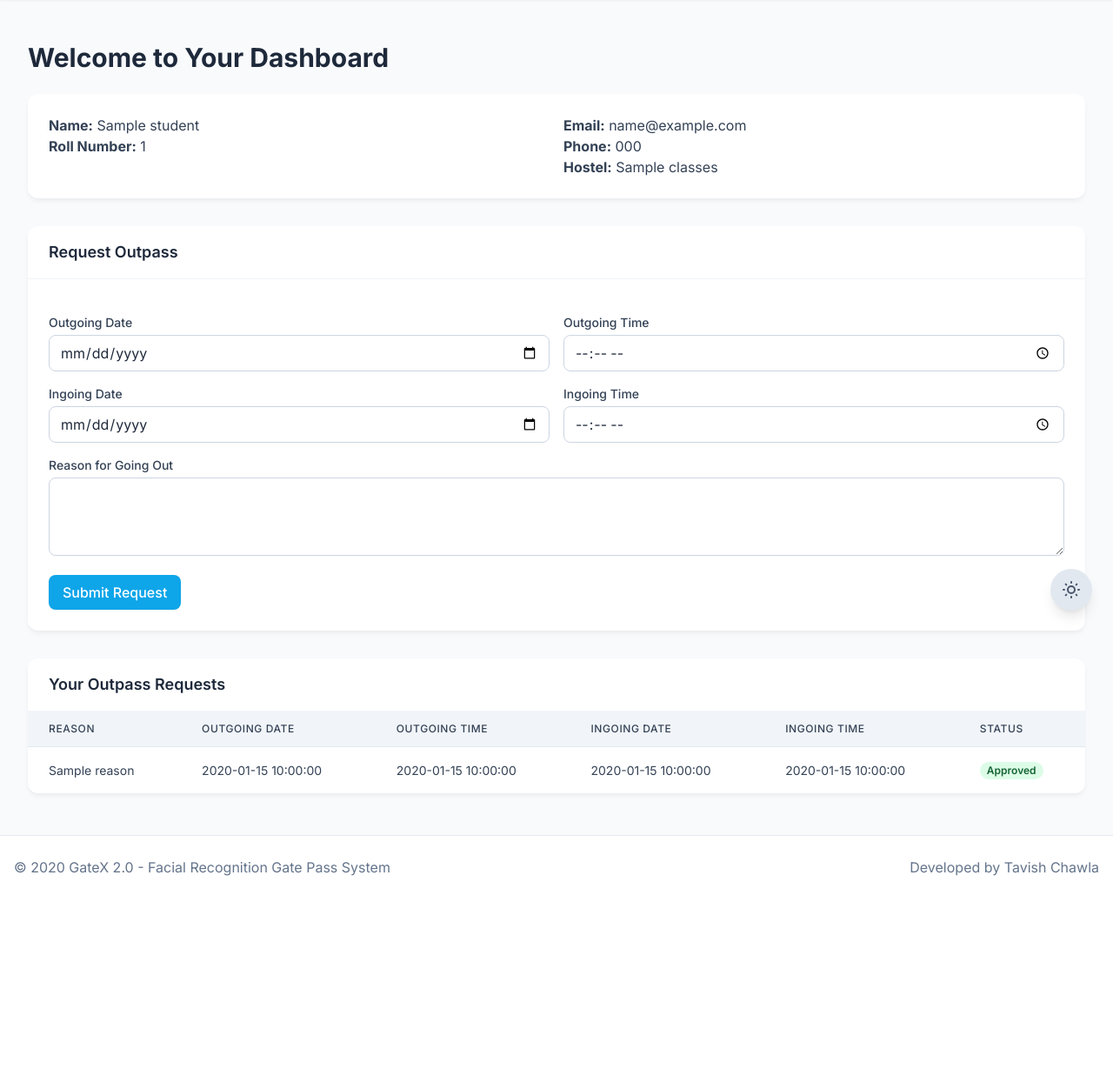
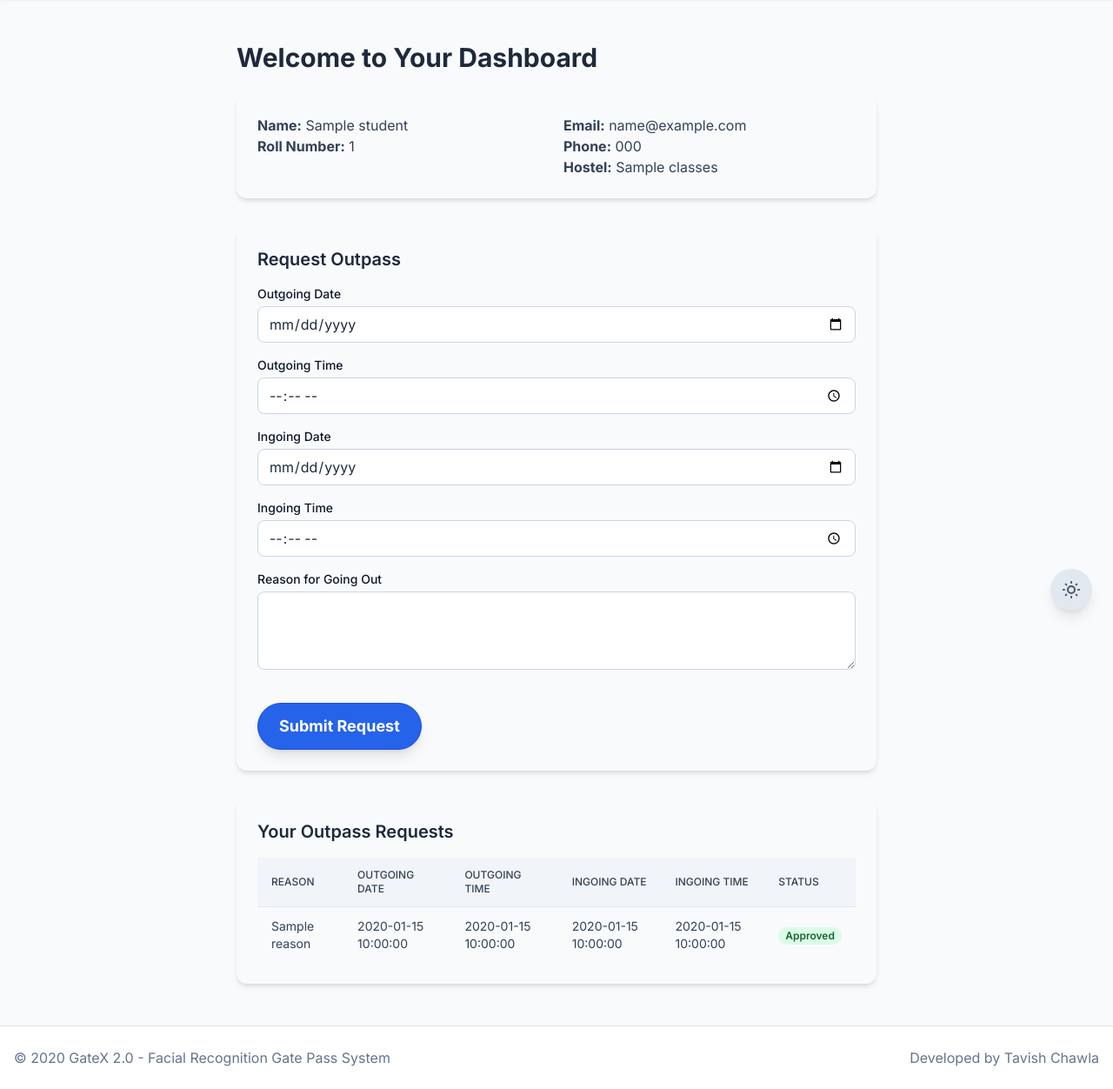
Before and after one commit to tchawla827/GateX_2.0, a Flask app: template template/student_dashboard.html in a window 1280 px wide. Shown: the part 74-1326 px from the top of the page at 87% size. Before the commit the page ends 1081 px from the top, so only its background shows below. Run offline with Flask 3, Linux system fonts and the light colour scheme; the template is opened without the code that fills it: most values are stand-ins (such as "Sample title", 1, 10 or a date in 2020); parts of the project's set-up code (start-up, migrations or seed data) failed here and were passed over.

Commit message:
updated student_dashboard

```diff
--- a/template/student_dashboard.html
+++ b/template/student_dashboard.html
@@ -3,94 +3,89 @@
 {% block title %}Student Dashboard{% endblock %}
 
 {% block content %}
-<div class="container mx-auto px-4 py-8 flex-grow">
+<div class="max-w-3xl mx-auto px-4 py-8 flex-grow">
     <h1 class="text-3xl font-bold text-surface-800 dark:text-surface-100 mb-6">Welcome to Your Dashboard</h1>
 
     <!-- Student Information -->
-    <div class="card mb-8">
-        <div class="card-body grid grid-cols-1 md:grid-cols-2 gap-4">
+    <div class="bg-surface-50 dark:bg-surface-800 shadow-md rounded-xl p-6 mb-8">
+        <div class="grid grid-cols-1 md:grid-cols-2 gap-4 text-surface-700 dark:text-surface-300">
             <div>
-                <p class="text-surface-700 dark:text-surface-300"><strong>Name:</strong> {{ student.name }}</p>
-                <p class="text-surface-700 dark:text-surface-300"><strong>Roll Number:</strong> {{ student.rollNumber }}</p>
+                <p><strong>Name:</strong> {{ student.name }}</p>
+                <p><strong>Roll Number:</strong> {{ student.rollNumber }}</p>
             </div>
             <div>
-                <p class="text-surface-700 dark:text-surface-300"><strong>Email:</strong> {{ student.email }}</p>
-                <p class="text-surface-700 dark:text-surface-300"><strong>Phone:</strong> {{ student.phone }}</p>
-                <p class="text-surface-700 dark:text-surface-300"><strong>Hostel:</strong> {{ student.classes }}</p>
+                <p><strong>Email:</strong> {{ student.email }}</p>
+                <p><strong>Phone:</strong> {{ student.phone }}</p>
+                <p><strong>Hostel:</strong> {{ student.classes }}</p>
             </div>
         </div>
     </div>
 
     <!-- Outpass Request Form -->
-    <div class="card mb-8">
-        <div class="card-header">Request Outpass</div>
-        <div class="card-body">
+    <div class="bg-surface-50 dark:bg-surface-800 shadow-md rounded-xl p-6 mb-8">
+        <h2 class="text-xl font-semibold mb-4 text-surface-800 dark:text-surface-100">Request Outpass</h2>
         <form action="{{ url_for('submit_outpass_request') }}" method="POST" class="space-y-4">
             <input type="hidden" name="name" value="{{ student.name }}">
             <input type="hidden" name="rollNumber" value="{{ student.rollNumber }}">
 
-                <div class="grid grid-cols-1 md:grid-cols-2 gap-4">
             <div>
-                        <label class="form-label">Outgoing Date</label>
-                        <input type="date" name="outgoing_date" required class="form-input">
-                    </div>
-                    <div>
-                        <label class="form-label">Outgoing Time</label>
-                        <input type="time" name="outgoing_time" required class="form-input">
-                    </div>
+                <label class="block text-sm font-medium mb-1">Outgoing Date</label>
+                <input type="date" name="outgoing_date" required class="form-input w-full">
             </div>
 
-                <div class="grid grid-cols-1 md:grid-cols-2 gap-4">
             <div>
-                        <label class="form-label">Ingoing Date</label>
-                        <input type="date" name="ingoing_date" required class="form-input">
+                <label class="block text-sm font-medium mb-1">Outgoing Time</label>
+                <input type="time" name="outgoing_time" required class="form-input w-full">
             </div>
+
             <div>
-                        <label class="form-label">Ingoing Time</label>
-                        <input type="time" name="ingoing_time" required class="form-input">
+                <label class="block text-sm font-medium mb-1">Ingoing Date</label>
+                <input type="date" name="ingoing_date" required class="form-input w-full">
             </div>
+
+            <div>
+                <label class="block text-sm font-medium mb-1">Ingoing Time</label>
+                <input type="time" name="ingoing_time" required class="form-input w-full">
+            </div>
+
+            <div>
+                <label class="block text-sm font-medium mb-1">Reason for Going Out</label>
+                <textarea name="reason" rows="3" required class="form-input w-full"></textarea>
             </div>
 
             <div id="datetime-error" class="text-red-500 text-sm"></div>
 
-                <div>
-                    <label class="form-label">Reason for Going Out</label>
-                    <textarea name="reason" rows="3" required class="form-input"></textarea>
-                </div>
-
-                <button type="submit" class="btn-primary w-full md:w-auto">
+            <button type="submit" class="bg-blue-600 border border-blue-700 shadow-lg hover:bg-blue-300 focus:ring-4 focus:ring-blue-300 transition-all duration-200 text-white font-bold text-lg py-3 px-6 rounded-full w-full sm:w-auto focus:outline-none">
                 Submit Request
             </button>
         </form>
     </div>
-    </div>
 
     <!-- Outpass Requests Table -->
-    <div class="card">
-        <div class="card-header">Your Outpass Requests</div>
-        <div class="card-body p-0">
+    <div class="bg-surface-50 dark:bg-surface-800 shadow-md rounded-xl p-6">
+        <h2 class="text-xl font-semibold mb-4 text-surface-800 dark:text-surface-100">Your Outpass Requests</h2>
         <div class="overflow-x-auto">
             <table class="min-w-full divide-y divide-surface-200 dark:divide-surface-700">
                 <thead class="bg-surface-100 dark:bg-surface-700">
                     <tr>
-                            <th class="px-6 py-3 text-left text-xs font-medium text-surface-700 dark:text-surface-300 uppercase tracking-wider">Reason</th>
-                            <th class="px-6 py-3 text-left text-xs font-medium text-surface-700 dark:text-surface-300 uppercase tracking-wider">Outgoing Date</th>
-                            <th class="px-6 py-3 text-left text-xs font-medium text-surface-700 dark:text-surface-300 uppercase tracking-wider">Outgoing Time</th>
-                            <th class="px-6 py-3 text-left text-xs font-medium text-surface-700 dark:text-surface-300 uppercase tracking-wider">Ingoing Date</th>
-                            <th class="px-6 py-3 text-left text-xs font-medium text-surface-700 dark:text-surface-300 uppercase tracking-wider">Ingoing Time</th>
-                            <th class="px-6 py-3 text-left text-xs font-medium text-surface-700 dark:text-surface-300 uppercase tracking-wider">Status</th>
+                        <th class="px-4 py-3 text-left text-xs font-medium text-surface-700 dark:text-surface-300 uppercase">Reason</th>
+                        <th class="px-4 py-3 text-left text-xs font-medium text-surface-700 dark:text-surface-300 uppercase">Outgoing Date</th>
+                        <th class="px-4 py-3 text-left text-xs font-medium text-surface-700 dark:text-surface-300 uppercase">Outgoing Time</th>
+                        <th class="px-4 py-3 text-left text-xs font-medium text-surface-700 dark:text-surface-300 uppercase">Ingoing Date</th>
+                        <th class="px-4 py-3 text-left text-xs font-medium text-surface-700 dark:text-surface-300 uppercase">Ingoing Time</th>
+                        <th class="px-4 py-3 text-left text-xs font-medium text-surface-700 dark:text-surface-300 uppercase">Status</th>
                     </tr>
                 </thead>
                 <tbody class="divide-y divide-surface-200 dark:divide-surface-700">
                     {% if requests %}
                         {% for request in requests %}
-                            <tr class=" dark:">
-                                <td class="px-6 py-4 whitespace-nowrap text-sm text-surface-700 dark:text-surface-300">{{ request.reason }}</td>
-                                <td class="px-6 py-4 whitespace-nowrap text-sm text-surface-700 dark:text-surface-300">{{ request.outgoing_date }}</td>
-                                <td class="px-6 py-4 whitespace-nowrap text-sm text-surface-700 dark:text-surface-300">{{ request.outgoing_time }}</td>
-                                <td class="px-6 py-4 whitespace-nowrap text-sm text-surface-700 dark:text-surface-300">{{ request.ingoing_date }}</td>
-                                <td class="px-6 py-4 whitespace-nowrap text-sm text-surface-700 dark:text-surface-300">{{ request.ingoing_time }}</td>
-                                <td class="px-6 py-4 whitespace-nowrap text-sm">
+                        <tr>
+                            <td class="px-4 py-3 text-sm text-surface-700 dark:text-surface-300">{{ request.reason }}</td>
+                            <td class="px-4 py-3 text-sm text-surface-700 dark:text-surface-300">{{ request.outgoing_date }}</td>
+                            <td class="px-4 py-3 text-sm text-surface-700 dark:text-surface-300">{{ request.outgoing_time }}</td>
+                            <td class="px-4 py-3 text-sm text-surface-700 dark:text-surface-300">{{ request.ingoing_date }}</td>
+                            <td class="px-4 py-3 text-sm text-surface-700 dark:text-surface-300">{{ request.ingoing_time }}</td>
+                            <td class="px-4 py-3 text-sm">
                                 <span class="px-2 inline-flex text-xs leading-5 font-semibold rounded-full
                                     {% if request.status == 'Approved' %}bg-green-100 text-green-800 dark:bg-green-900 dark:text-green-200
                                     {% elif request.status == 'Rejected' %}bg-red-100 text-red-800 dark:bg-red-900 dark:text-red-200
@@ -102,7 +97,7 @@
                         {% endfor %}
                     {% else %}
                         <tr>
-                                <td colspan="6" class="px-6 py-4 text-center text-sm text-surface-500 dark:text-surface-400">No requests found</td>
+                            <td colspan="6" class="px-4 py-4 text-center text-sm text-surface-500 dark:text-surface-400">No requests found</td>
                         </tr>
                     {% endif %}
                 </tbody>
@@ -110,9 +105,6 @@
         </div>
     </div>
 </div>
-</div>
-
-
 {% endblock %}
 
 {% block scripts %}
```
Also changed, not shown: static/css/tailwind.css. Lines whose indentation alone changed are shown as unchanged.
